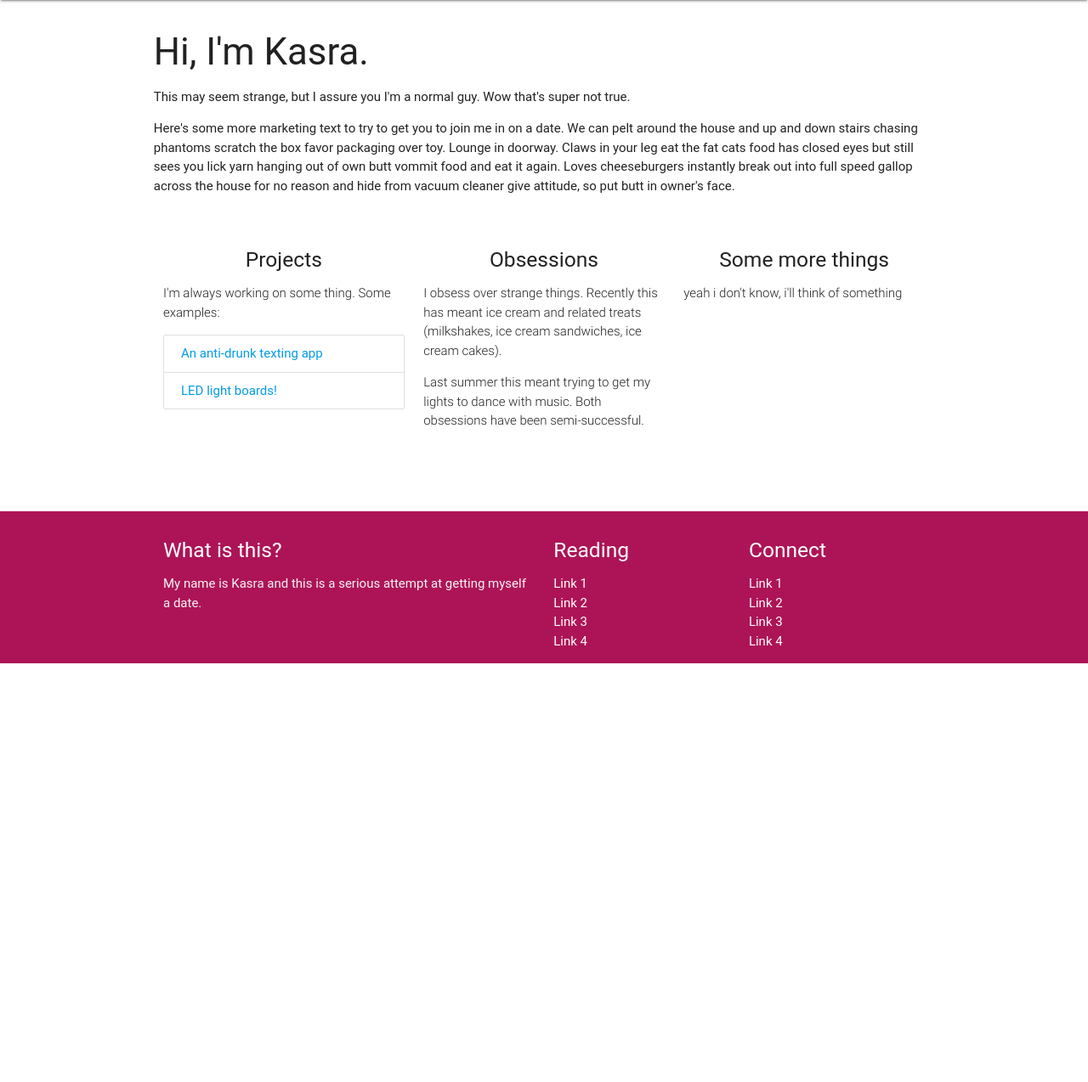
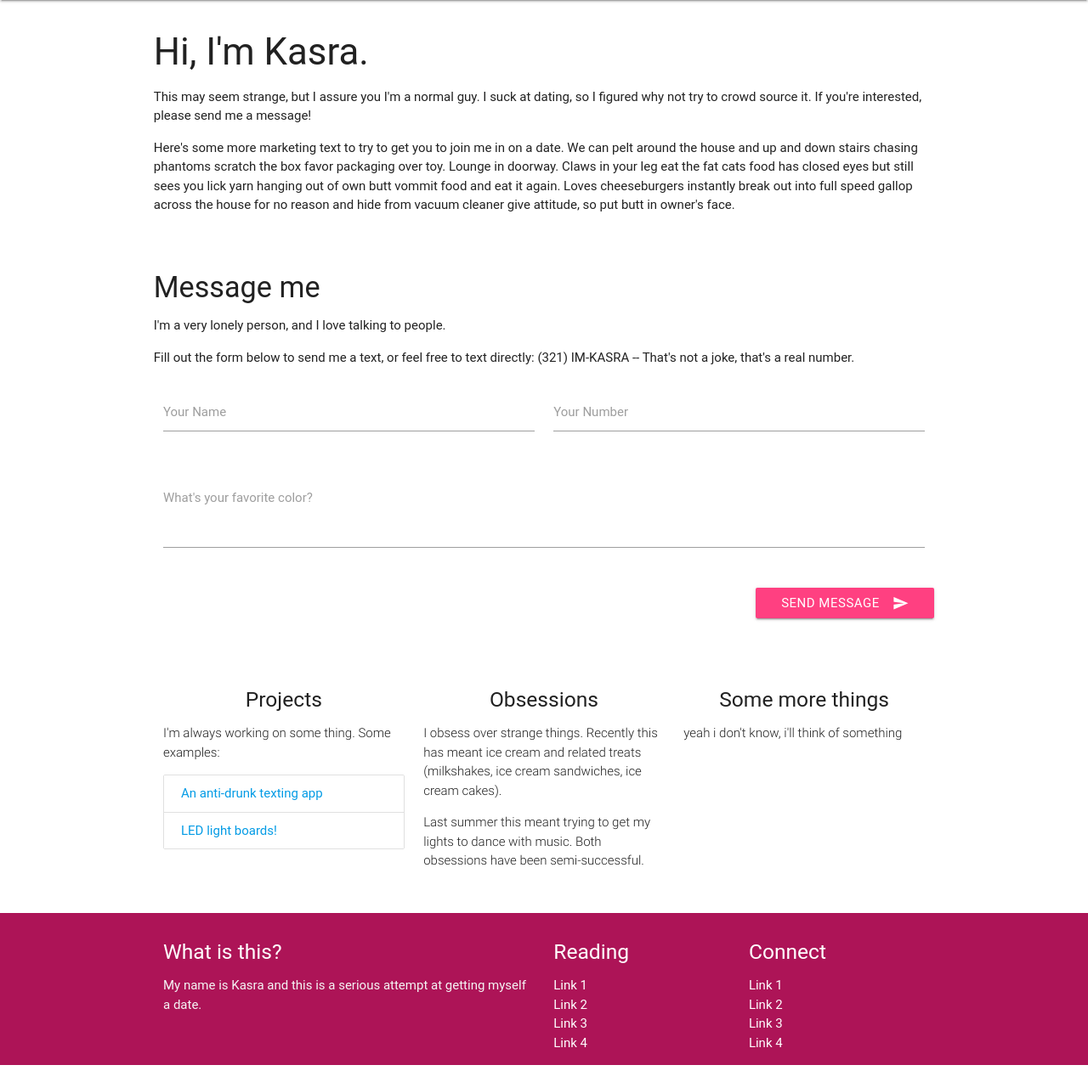
Before and after one commit to jc4p/kasra-dot-date, a Flask app: page / in a window 1280 px wide. Shown: the part 64-1338 px from the top of the page at 85% size. Before the commit the page ends 845 px from the top, so only its background shows below. Run offline with Flask 2, Linux system fonts and the light colour scheme; some libraries are stand-ins or nearby versions; some web fonts are replaced.

Commit message:
Okay let's do a form

```diff
--- a/templates/index.html
+++ b/templates/index.html
@@ -27,8 +27,38 @@
     <div class="section no-pad-bot">
       <div class="row">
         <h3>Hi, I'm Kasra.</h3>
-        <p>This may seem strange, but I assure you I'm a normal guy. Wow that's super not true.</p>
+        <p>This may seem strange, but I assure you I'm a normal guy. I suck at dating, so I figured why not try to crowd source it. If you're interested, please send me a message!</p>
         <p>Here's some more marketing text to try to get you to join me in on a date. We can pelt around the house and up and down stairs chasing phantoms scratch the box favor packaging over toy. Lounge in doorway. Claws in your leg eat the fat cats food has closed eyes but still sees you lick yarn hanging out of own butt vommit food and eat it again. Loves cheeseburgers instantly break out into full speed gallop across the house for no reason and hide from vacuum cleaner give attitude, so put butt in owner's face.</p>
+      </div>
+    </div>
+        <div class="section">
+      <div class="row">
+        <h4>Message me</h4>
+        <p>I'm a very lonely person, and I love talking to people.</p>
+        <p>Fill out the form below to send me a text, or feel free to text directly: (321) IM-KASRA -- That's not a joke, that's a real number.</p>
+        <form class="col s12">
+        <div class="row">
+          <div class="input-field col s6">
+            <input id="message_name" type="text" class="validate">
+            <label for="message_name">Your Name</label>
+          </div>
+          <div class="input-field col s6">
+            <input id="message_phone_number" type="tel" class="validate">
+            <label for="message_phone_number">Your Number</label>
+          </div>
+        </div>
+        <div class="row">
+          <div class="input-field col s12">
+            <textarea id="message_text" class="materialize-textarea"></textarea>
+            <label for="message_text">What's your favorite color?</label>
+          </div>
+        </div>
+        <div class="row">
+          <div class="s2 right-align">
+          <a class="waves-effect waves-light btn pink accent-2"><i class="material-icons right">send</i>Send Message</a>
+          </div>
+        </div>
+        </form>
       </div>
     </div>
     <div class="section">
@@ -64,7 +94,6 @@
         </div>
       </div>
     </div>
-    <br><br>
   </div>
 
   <footer class="page-footer pink darken-3">
@@ -73,7 +102,6 @@
         <div class="col l6 s12">
           <h5 class="white-text">What is this?</h5>
           <p class="grey-text text-lighten-4">My name is Kasra and this is a serious attempt at getting myself a date.</p>
-
 
         </div>
         <div class="col l3 s12">
```
